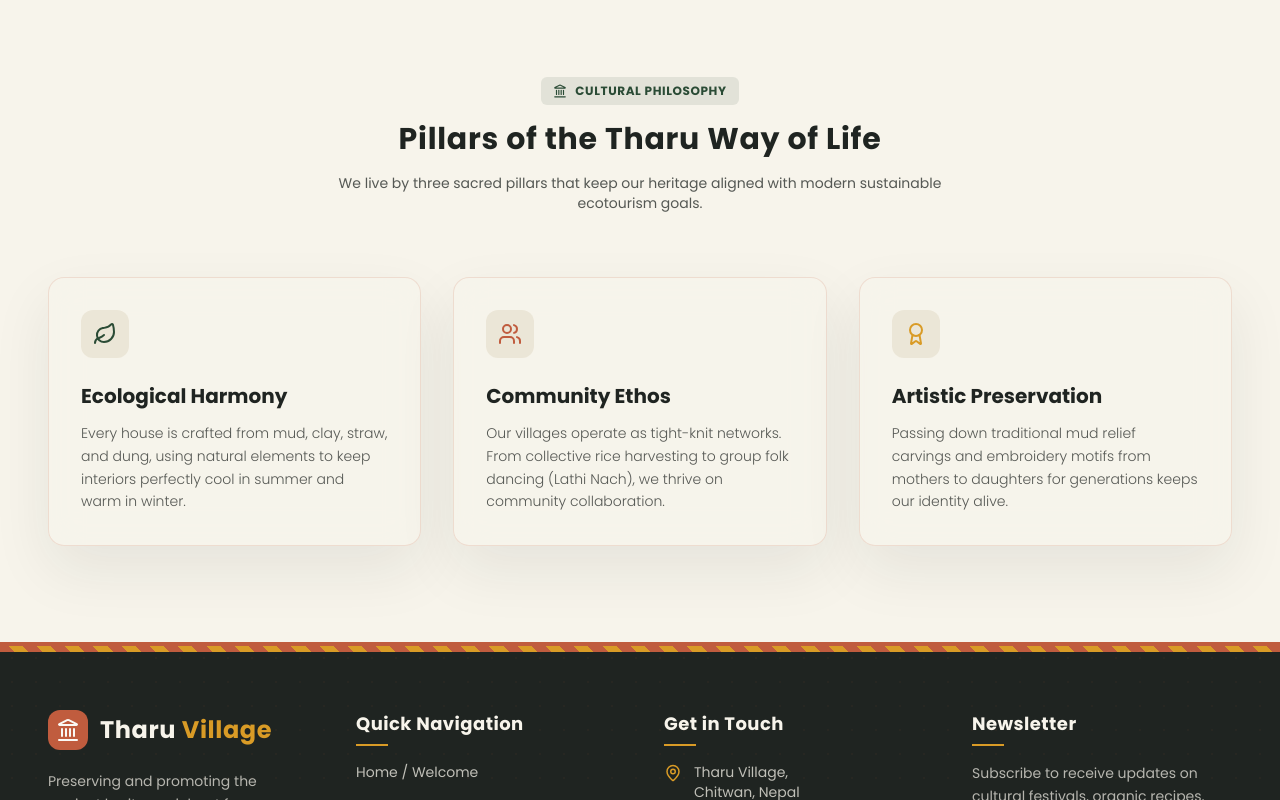
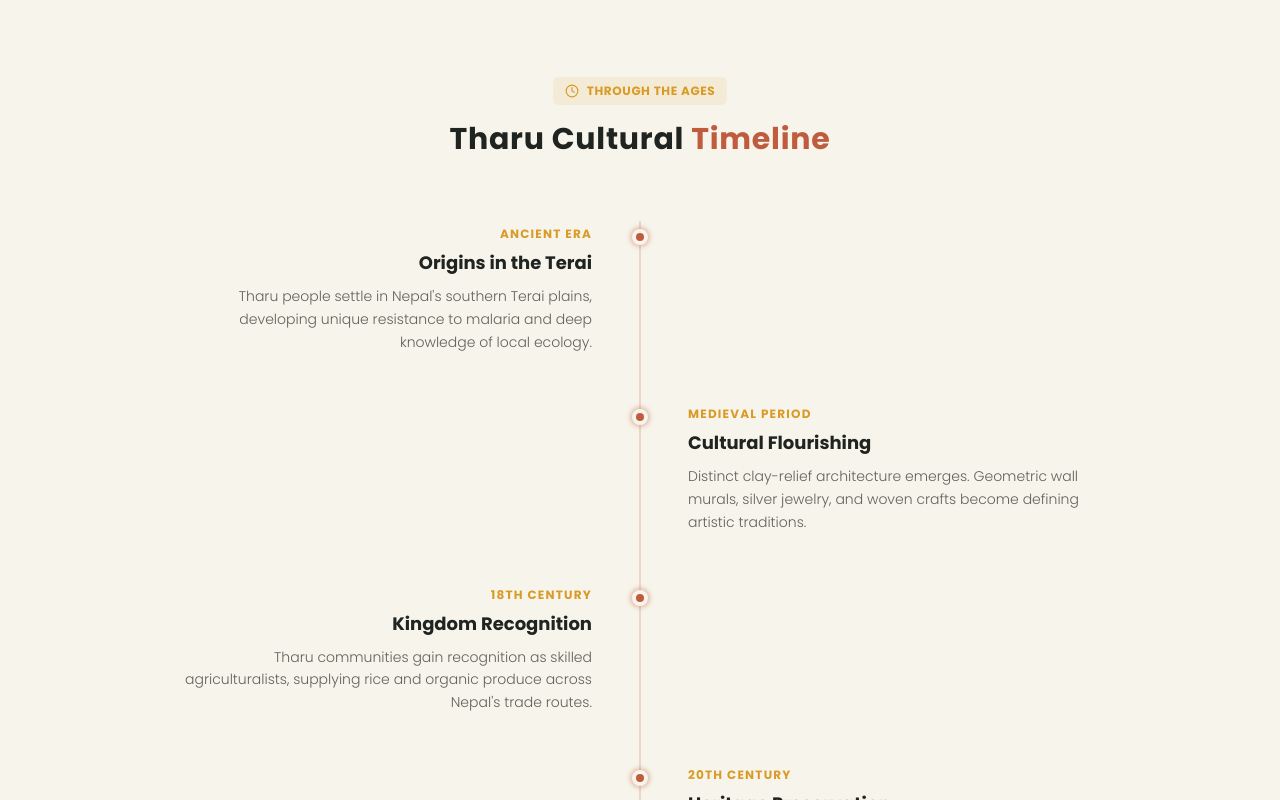
Before and after one commit to Nisheshchy/tharuvillage, a React (Vite) app: page /about in a window 1280 px wide. Shown: the part 1020-1820 px from the top of the page. Built offline with nearby package versions, Linux system fonts and the light colour scheme.

Commit message:
feat: enhance Food page with recipe details, cooking class integration, and featured dish section

```diff
--- a/src/pages/About.jsx
+++ b/src/pages/About.jsx
@@ -1,27 +1,53 @@
-import { useEffect, useRef } from 'react';
-import { Leaf, Award, Users, ShieldAlert, Landmark, Sparkles } from 'lucide-react';
+import { useState, useEffect, useRef } from 'react';
+import { Leaf, Award, Users, Landmark, Sparkles, ChevronDown, Clock, BookOpen, Zap } from 'lucide-react';
 import gsap from 'gsap';
 import { ScrollTrigger } from 'gsap/ScrollTrigger';
 import Transition from '../components/Transition';
 
 gsap.registerPlugin(ScrollTrigger);
 
+const AccordionItem = ({ title, content, isOpen, onToggle }) => (
+  <div className="glass-card rounded-2xl overflow-hidden transition-all duration-300 border border-terracotta/10 hover:border-terracotta/25">
+    <button
+      onClick={onToggle}
+      className="w-full flex items-center justify-between p-6 text-left hover:bg-terracotta/5 transition-colors duration-300"
+    >
+      <div className="flex items-center space-x-3">
+        <div className="w-10 h-10 rounded-xl bg-terracotta/10 text-terracotta flex items-center justify-center">
+          <BookOpen size={18} />
+        </div>
+        <h4 className="font-bold text-base text-slate">{title}</h4>
+      </div>
+      <ChevronDown
+        size={20}
+        className={`text-terracotta transition-transform duration-300 ${isOpen ? 'rotate-180' : ''}`}
+      />
+    </button>
+    <div className={`accordion-content ${isOpen ? 'open' : ''}`}>
+      <div className="px-6 pb-6 pt-0 text-slate/75 text-sm leading-relaxed font-light border-t border-terracotta/5">
+        <div className="pt-4">{content}</div>
+      </div>
+    </div>
+  </div>
+);
+
 const About = () => {
+  const [openAccordion, setOpenAccordion] = useState(null);
   const headerRef = useRef(null);
   const storyRef = useRef(null);
   const valuesRef = useRef(null);
   const imageGridRef = useRef(null);
+  const timelineRef = useRef(null);
+  const accordionRef = useRef(null);
 
   useEffect(() => {
     const ctx = gsap.context(() => {
-      // 1. Header fade & down
       gsap.fromTo(
         headerRef.current.querySelectorAll('.animate-header'),
         { opacity: 0, y: 30 },
         { opacity: 1, y: 0, duration: 1, stagger: 0.15, ease: 'power4.out', delay: 0.1 }
       );
 
-      // 2. Story column stagger
       gsap.fromTo(
         storyRef.current.querySelectorAll('.story-animate'),
         { opacity: 0, x: -30 },
@@ -38,7 +64,6 @@ const About = () => {
         }
       );
 
-      // 3. Values card animations
       gsap.fromTo(
         valuesRef.current.querySelectorAll('.value-card'),
         { opacity: 0, y: 40 },
@@ -55,7 +80,6 @@ const About = () => {
         }
       );
 
-      // 4. Image grid zoom-reveals
       gsap.fromTo(
         imageGridRef.current.querySelectorAll('.grid-img'),
         { opacity: 0, scale: 0.9 },
@@ -71,6 +95,46 @@ const About = () => {
           }
         }
       );
+
+      // Timeline animation
+      const timelineItems = timelineRef.current?.querySelectorAll('.timeline-item');
+      if (timelineItems) {
+        gsap.fromTo(
+          timelineItems,
+          { opacity: 0, y: 40 },
+          {
+            opacity: 1,
+            y: 0,
+            duration: 0.7,
+            stagger: 0.2,
+            ease: 'power3.out',
+            scrollTrigger: {
+              trigger: timelineRef.current,
+              start: 'top 80%',
+            }
+          }
+        );
+      }
+
+      // Accordion animation
+      const accItems = accordionRef.current?.querySelectorAll('.accordion-item');
+      if (accItems) {
+        gsap.fromTo(
+          accItems,
+          { opacity: 0, y: 30 },
+          {
+            opacity: 1,
+            y: 0,
+            duration: 0.6,
+            stagger: 0.1,
+            ease: 'power3.out',
+            scrollTrigger: {
+              trigger: accordionRef.current,
+              start: 'top 85%',
+            }
+          }
+        );
+      }
     });
 
     return () => ctx.revert();
@@ -94,6 +158,53 @@ const About = () => {
     }
   ];
 
+  const timelineEvents = [
+    {
+      year: "Ancient Era",
+      title: "Origins in the Terai",
+      desc: "Tharu people settle in Nepal's southern Terai plains, developing unique resistance to malaria and deep knowledge of local ecology."
+    },
+    {
+      year: "Medieval Period",
+      title: "Cultural Flourishing",
+      desc: "Distinct clay-relief architecture emerges. Geometric wall murals, silver jewelry, and woven crafts become defining artistic traditions."
+    },
+    {
+      year: "18th Century",
+      title: "Kingdom Recognition",
+      desc: "Tharu communities gain recognition as skilled agriculturalists, supplying rice and organic produce across Nepal's trade routes."
+    },
+    {
+      year: "20th Century",
+      title: "Heritage Preservation",
+      desc: "Modern Tharu cultural centers established. Traditional dances, pottery, and folklore documented and shared with the world."
+    },
+    {
+      year: "Present Day",
+      title: "Ecotourism & Global Connection",
+      desc: "Tharu villages welcome global visitors. Homestays, museum tours, and organic farming experiences connect ancient traditions with the modern world."
+    },
+  ];
+
+  const accordionData = [
+    {
+      title: "What makes Tharu architecture unique?",
+      content: "Tharu homes are built entirely from natural materials — mud, clay, straw, and cattle dung. The walls are hand-smoothed and painted with geometric patterns depicting animals, deities, and nature. These structures are naturally insulated, keeping interiors cool in summer and warm in winter — a brilliant example of sustainable architecture predating modern green building by centuries."
+    },
+    {
+      title: "What is the significance of Tharu wall art?",
+      content: "Tharu wall murals (known as Mokha art) are spiritual expressions painted on exterior and interior walls. Each symbol — from peacocks representing long life to fish representing fertility — carries deep cultural meaning. The art is traditionally passed from mother to daughter, making every home's artwork unique to the family's lineage and beliefs."
+    },
+    {
+      title: "How can visitors experience Tharu culture?",
+      content: "Visitors can stay in authentic mud-and-thatch homestays in Chitwan and Sauraha villages. Activities include guided village walks, traditional stick dance performances (Lathi Nach), clay pottery workshops, organic farm tours, and tasting traditional dishes like Ghongi and Bagiya prepared by village elders."
+    },
+    {
+      title: "What is the Tharu relationship with nature?",
+      content: "The Tharu people have a profound ecological consciousness. They practice organic farming without chemicals, use every part of harvested crops, and maintain sacred groves (forest patches) for spiritual and ecological purposes. Their traditional fishing methods are sustainable, and they believe the Earth is a living entity deserving of respect and care."
+    },
+  ];
+
   return (
     <Transition>
       <div className="pt-24 md:pt-32 pb-24 bg-cream relative">
@@ -105,10 +216,10 @@ const About = () => {
             <Sparkles size={14} />
             <span>Discover Our Heritage</span>
           </div>
-          <h1 className="animate-header font-serif font-bold text-4xl md:text-6xl text-slate tracking-wide">
+          <h1 className="animate-header font-bold text-4xl md:text-6xl text-slate tracking-wide">
             The Story of <span className="text-terracotta">Tharu Village</span>
           </h1>
-          <div className="animate-header h-[2px] w-20 bg-ochre mx-auto" />
+          <div className="animate-header h-[2px] w-20 bg-ochre mx-auto rounded-full" />
           <p className="animate-header text-lg md:text-xl text-slate/75 leading-relaxed font-light max-w-3xl mx-auto">
             Discover the legacy, deep-rooted traditions, and organic lifestyle of Nepal's ancient Terai custodians.
           </p>
@@ -118,12 +229,11 @@ const About = () => {
         <section className="max-w-7xl mx-auto px-6 md:px-12 mb-28">
           <div className="grid grid-cols-1 lg:grid-cols-2 gap-16 items-center">
 
-            {/* Story Texts */}
             <div ref={storyRef} className="space-y-6 story-animate">
-              <h2 className="font-serif font-bold text-2xl md:text-3xl text-slate tracking-wide">
+              <h2 className="font-bold text-2xl md:text-3xl text-slate tracking-wide">
                 Origins & Custodians of the Plains
               </h2>
-              <div className="h-[2px] w-10 bg-terracotta" />
+              <div className="h-[2px] w-10 bg-terracotta rounded-full" />
 
               <p className="text-slate/85 leading-relaxed font-light text-base md:text-lg">
                 For millennia, the Tharu people have made the rich, sub-tropical forest borderland of Nepal's southern plains (Terai) their home. Having survived isolated in deep malaria-infested jungles, our ancestors developed a distinct resilience, eco-centric spiritual systems, and an unmatched understanding of local flora and fauna.
@@ -138,7 +248,6 @@ const About = () => {
               </p>
             </div>
 
-            {/* Visual Mosaic Grid */}
             <div ref={imageGridRef} className="grid grid-cols-2 gap-4">
               <div className="grid-img rounded-2xl overflow-hidden aspect-[4/5] border border-terracotta/10 shadow-md">
                 <img
@@ -157,7 +266,7 @@ const About = () => {
                 </div>
                 <div className="grid-img rounded-2xl overflow-hidden aspect-square border border-terracotta/10 shadow-md">
                   <img
-                    src="https://scontent.fbir1-1.fna.fbcdn.net/v/t39.30808-6/482008589_960728476177172_8655726369359576767_n.jpg?stp=dst-jpg_s1080x2048_tt6&_nc_cat=100&ccb=1-7&_nc_sid=833d8c&_nc_ohc=Ys4rYLLVVDUQ7kNvwHi4ppw&_nc_oc=AdqC35-aNzNnYZPHK4rXMewA8aOZb2HNCTjsY97zzyCnjdMOH236gd1L8s8rnYb_dRDh1pOOs7fUhXxUHQeeAT-D&_nc_zt=23&_nc_ht=scontent.fbir1-1.fna&_nc_gid=dvAkBzkg-iA5GlfkYhSJ2Q&_nc_ss=7b289&oh=00_Af6icTE02QYdPOFPx1l3jcHBFjhAX7JEhb5X-znR--erDA&oe=6A1F8B9B"
+                    src="https://images.unsplash.com/photo-1500382017468-9049fed747ef?auto=format&fit=crop&q=80&w=800"
                     alt="Serene Village Sunrise Landscape"
                     className="w-full h-full object-cover transition-transform duration-500 hover:scale-105"
                   />
@@ -168,15 +277,52 @@ const About = () => {
           </div>
         </section>
 
-        {/* 3. CORE VALUES & PHILOSOPHY */}
-        <section ref={valuesRef} className="max-w-7xl mx-auto px-6 md:px-12">
+        {/* 3. TIMELINE SECTION */}
+        <section ref={timelineRef} className="max-w-5xl mx-auto px-6 md:px-12 mb-28">
+          <div className="text-center max-w-2xl mx-auto mb-16 space-y-4">
+            <div className="inline-flex items-center space-x-2 text-ochre bg-ochre/10 font-bold text-xs uppercase px-3 py-1.5 rounded-md tracking-wider">
+              <Clock size={14} />
+              <span>Through the Ages</span>
+            </div>
+            <h2 className="font-bold text-3xl text-slate tracking-wide">
+              Tharu Cultural <span className="text-terracotta">Timeline</span>
+            </h2>
+          </div>
+
+          <div className="relative">
+            {/* Timeline line */}
+            <div className="absolute left-6 md:left-1/2 top-0 bottom-0 w-[2px] bg-terracotta/20 md:-translate-x-[1px]" />
+
+            <div className="space-y-12">
+              {timelineEvents.map((event, i) => (
+                <div
+                  key={i}
+                  className={`timeline-item relative flex items-start gap-8 ${i % 2 === 0 ? 'md:flex-row' : 'md:flex-row-reverse'}`}
+                >
+                  {/* Dot */}
+                  <div className="absolute left-6 md:left-1/2 w-4 h-4 bg-terracotta rounded-full border-4 border-cream -translate-x-[7px] md:-translate-x-[8px] mt-2 z-10 pulse-glow" />
+
+                  {/* Content */}
+                  <div className={`ml-16 md:ml-0 md:w-1/2 ${i % 2 === 0 ? 'md:pr-12 md:text-right' : 'md:pl-12 md:text-left'}`}>
+                    <span className="text-ochre font-bold text-xs uppercase tracking-widest">{event.year}</span>
+                    <h3 className="font-bold text-lg text-slate mt-1">{event.title}</h3>
+                    <p className="text-slate/70 text-sm leading-relaxed font-light mt-2">{event.desc}</p>
+                  </div>
+                </div>
+              ))}
+            </div>
+          </div>
+        </section>
+
+        {/* 4. CORE VALUES & PHILOSOPHY */}
+        <section ref={valuesRef} className="max-w-7xl mx-auto px-6 md:px-12 mb-28">
 
           <div className="text-center max-w-2xl mx-auto mb-16 space-y-4">
             <div className="inline-flex items-center space-x-2 text-forest bg-forest/10 font-bold text-xs uppercase px-3 py-1.5 rounded-md tracking-wider">
               <Landmark size={14} />
               <span>Cultural Philosophy</span>
             </div>
-            <h2 className="font-serif font-bold text-3xl text-slate tracking-wide">
+            <h2 className="font-bold text-3xl text-slate tracking-wide">
               Pillars of the Tharu Way of Life
             </h2>
             <p className="text-slate/75 text-sm">
@@ -188,17 +334,43 @@ const About = () => {
             {coreValues.map((value, i) => (
               <div
                 key={i}
-                className="value-card glass-card rounded-2xl p-8 hover:shadow-lg transition-all duration-300 border-l-4 border-ochre flex flex-col justify-start group"
+                className="value-card glass-card rounded-2xl p-8 hover:shadow-xl transition-all duration-300 border-l-4 border-ochre flex flex-col justify-start group card-hover-lift"
               >
                 <div className="w-12 h-12 rounded-xl bg-cream-dark flex items-center justify-center mb-6 transition-transform duration-300 group-hover:scale-110">
                   {value.icon}
                 </div>
-                <h3 className="font-serif font-bold text-xl text-slate mb-3">{value.title}</h3>
+                <h3 className="font-bold text-xl text-slate mb-3">{value.title}</h3>
                 <p className="text-slate/75 text-sm leading-relaxed font-light">{value.desc}</p>
               </div>
             ))}
           </div>
 
+        </section>
+
+        {/* 5. DID YOU KNOW? ACCORDION */}
+        <section ref={accordionRef} className="max-w-3xl mx-auto px-6 md:px-12">
+          <div className="text-center mb-12 space-y-4">
+            <div className="inline-flex items-center space-x-2 text-terracotta bg-terracotta/10 font-bold text-xs uppercase px-3 py-1.5 rounded-md tracking-wider">
+              <Zap size={14} />
+              <span>Discover More</span>
+            </div>
+            <h2 className="font-bold text-3xl text-slate tracking-wide">
+              Did You <span className="text-terracotta">Know?</span>
+            </h2>
+          </div>
+
+          <div className="space-y-4">
+            {accordionData.map((item, i) => (
+              <div key={i} className="accordion-item">
+                <AccordionItem
+                  title={item.title}
+                  content={item.content}
+                  isOpen={openAccordion === i}
+                  onToggle={() => setOpenAccordion(openAccordion === i ? null : i)}
+                />
+              </div>
+            ))}
+          </div>
         </section>
 
       </div>
```
